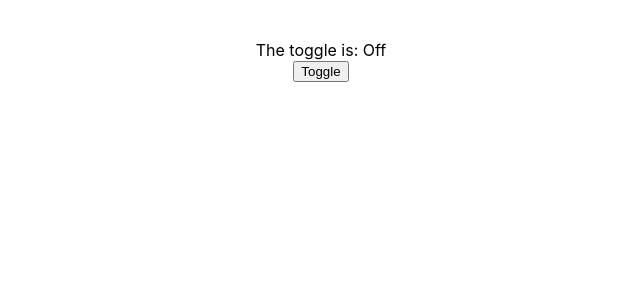
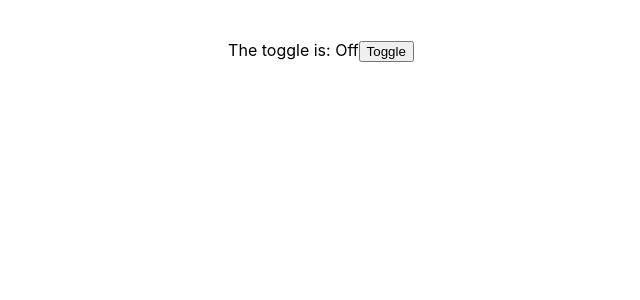
Before and after one commit to sarahatwork/use-react-test-talk, a React (Create React App) app: page / in a window 1280 px wide. Shown: the top 300 px of the page, without its empty margins (319-959 px from the left). Built offline with nearby package versions, Linux system fonts and the light colour scheme.

Commit message:
Convert to functional component

```diff
--- a/src/components/Switch/Switch.jsx
+++ b/src/components/Switch/Switch.jsx
@@ -1,23 +1,18 @@
-import React from 'react';
-import './Switch.css';
+import React, { useState } from 'react';
 
-export default class Switch extends React.Component {
-  state = {
-    isOn: false
-  };
+export default function Switch() {
+  const [isOn, setIsOn] = useState(false);
 
-  toggleSwitch = () => {
-    this.setState({ isOn: !this.state.isOn });
-  };
+  function toggleSwitch() {
+    setIsOn(currentValue => !currentValue);
+  }
 
-  render() {
   return (
     <div>
       <span data-testid="label" className="text">
-          The toggle is: {this.state.isOn ? 'On' : 'Off'}
+        The toggle is: {isOn ? 'On' : 'Off'}
       </span>
-        <button onClick={this.toggleSwitch}>Toggle</button>
+      <button onClick={toggleSwitch}>Toggle</button>
     </div>
   );
 }
-}
```
Lines whose indentation alone changed are shown as unchanged.
